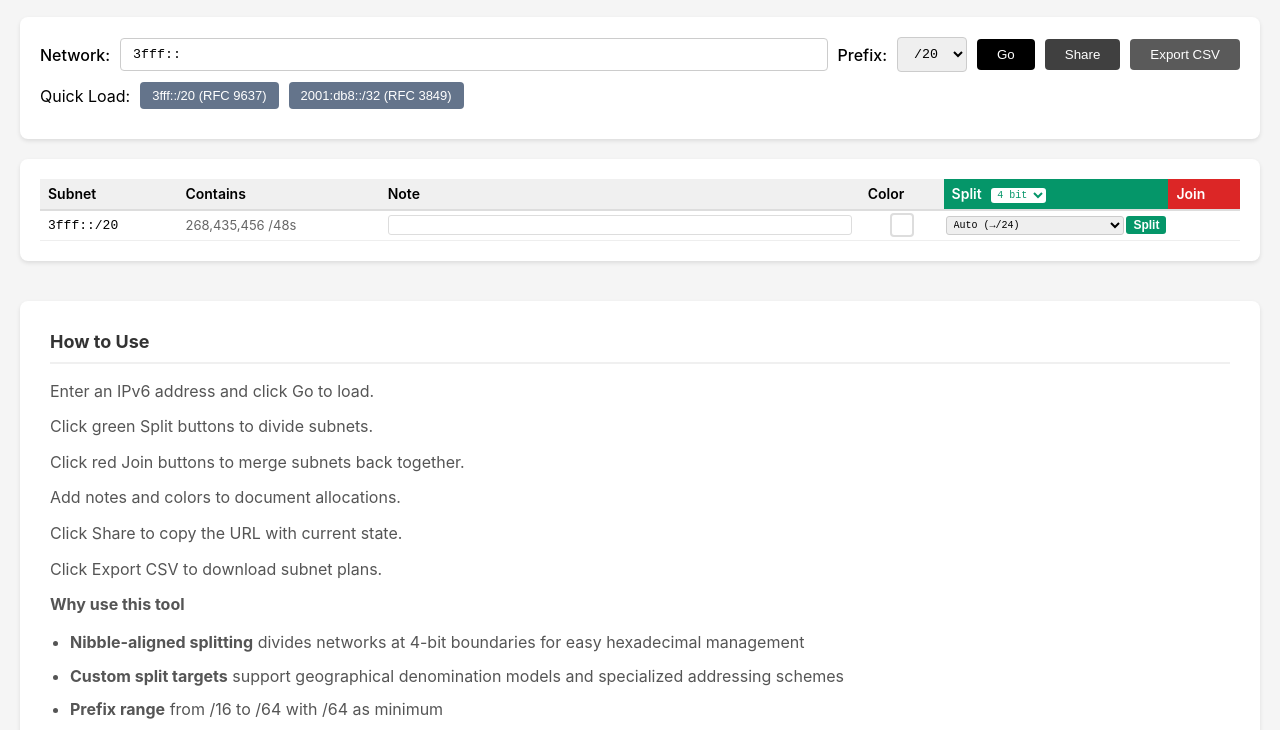
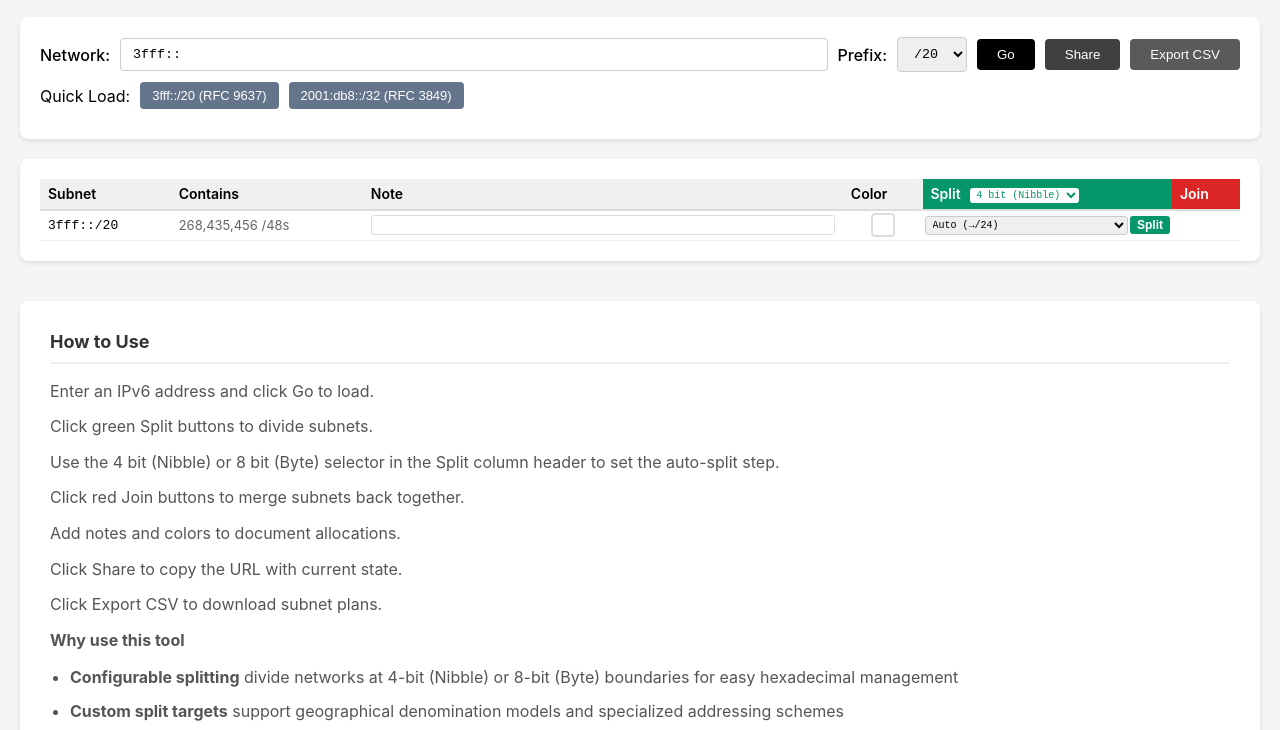
Before and after one commit to jasontally/IPv6-Plan, a website: page index.html in a window 1280 px wide. Shown: the part 62-792 px from the top of the page. Drawn offline with Linux system fonts and the light colour scheme.

Commit message:
Clarify auto-split step labels and update page text
Rename dropdown options to '4 bit (Nibble)' and '8 bit (Byte)' for
clarity, and update the How to Use and Why use this tool sections to
document the configurable auto-split step.

```diff
--- a/index.html
+++ b/index.html
@@ -499,8 +499,8 @@
                 class="auto-split-select"
                 title="Auto split step size"
               >
-                <option value="4">4 bit</option>
-                <option value="8">8 bit</option>
+                <option value="4">4 bit (Nibble)</option>
+                <option value="8">8 bit (Byte)</option>
               </select>
             </th>
             <th
@@ -527,6 +527,10 @@
         <h2>How to Use</h2>
         <p>Enter an IPv6 address and click Go to load.</p>
         <p>Click green Split buttons to divide subnets.</p>
+        <p>
+          Use the 4 bit (Nibble) or 8 bit (Byte) selector in the Split column
+          header to set the auto-split step.
+        </p>
         <p>Click red Join buttons to merge subnets back together.</p>
         <p>Add notes and colors to document allocations.</p>
         <p>Click Share to copy the URL with current state.</p>
@@ -535,8 +539,8 @@
         <p><strong>Why use this tool</strong></p>
         <ul>
           <li>
-            <strong>Nibble-aligned splitting</strong> divides networks at 4-bit
-            boundaries for easy hexadecimal management
+            <strong>Configurable splitting</strong> divide networks at 4-bit
+            (Nibble) or 8-bit (Byte) boundaries for easy hexadecimal management
           </li>
           <li>
             <strong>Custom split targets</strong> support geographical
```
